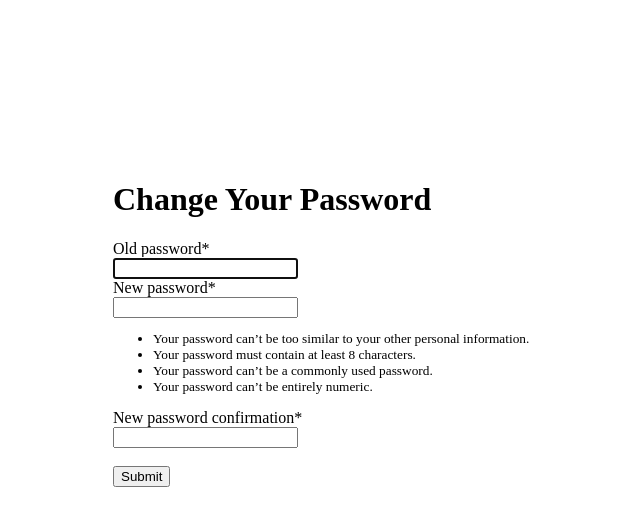
After one commit to venkathimavanth/Donation-cart, a Django app: page /userlogin/password/ in a window 1280 px wide. The commit adds this page. Shown: the top 526 px of the page, without its empty margins (255-895 px from the left). Run offline with Django 3.2, Linux system fonts and the light colour scheme; some libraries are stand-ins or nearby versions.

```diff
--- a/dbms/dbms/urls.py
+++ b/dbms/dbms/urls.py
@@ -16,12 +16,24 @@ Including another URLconf
 from django.contrib import admin
 from django.urls import path,include
 from django.contrib.auth import views as auth_views
+from django.contrib.auth.views import (PasswordResetView,PasswordResetDoneView,PasswordResetConfirmView,PasswordResetCompleteView)
 
 urlpatterns = [
     path('admin/', admin.site.urls),
     path('', include('login.urls')),
     path('userlogin/', include('userlogin.urls')),
     path('login/',auth_views.LoginView.as_view(template_name='userlogin/index.html'),name='login'),
-    path('logout/',auth_views.LogoutView.as_view(template_name='login/home.html'),name='logout')
+    path('logout/',auth_views.LogoutView.as_view(template_name='login/home.html'),name='logout'),
+    path(r'^reset-password/$', PasswordResetView.as_view(template_name='userlogin/password_reset_form.html',
+                                                        email_template_name="userlogin/reset_password_email.html",
+                                                        success_url="done/"), name="password_reset"),
+    path(r'^reset-password/done/$', PasswordResetDoneView.as_view(template_name='userlogin/password_reset_done.html'),
+        name="password_reset_done"),
+    path(r'^reset-password/confirm/(?P<uidb64>[0-9A-Za-z]+)-(?P<token>.+)/$',
+        PasswordResetConfirmView.as_view(template_name="userlogin/password_reset_confirm.html"),
+        name="password_reset_confirm"),
+    path(r'^reset-password/complete/$',
+        PasswordResetCompleteView.as_view(template_name="userlogin/password_reset_complete.html"),
+        name="password_reset_complete"),
 
 ]
--- /dev/null
+++ b/dbms/templates/userlogin/change_password.html
@@ -0,0 +1,19 @@
+<!DOCTYPE html>
+{% load crispy_forms_tags %}
+<head></head>
+<body>
+
+      <div class="w3-container w3-content" style="max-width:600px;margin-top:150px;margin-left: 350px;padding:10px; background-color:white; ">
+        <div class="w3-col m7">
+      <h1>Change Your Password</h1>
+      <div>
+          <form method="post">
+                {% csrf_token %}
+                {{ form|crispy }}<br>
+                <button type="submit">Submit</button>
+          </form>
+          <br>
+      </div>
+      </div>
+      </div>
+</body>
--- /dev/null
+++ b/dbms/templates/userlogin/password_reset_complete.html
@@ -0,0 +1,3 @@
+  <p>
+    Your password has been set. You may go ahead and <a href="{% url 'userlogin.change_password' %}">sign in</a> now.
+  </p>
--- a/dbms/templates/userlogin/profile.html
+++ b/dbms/templates/userlogin/profile.html
@@ -19,7 +19,8 @@
 
 
             <a href="{% url 'userlogin.edit_profile' %}">Edit Profile</a><br>
-            <a href="#">Change your password here !</a>
+            <a href="{% url 'userlogin.change_password' %}">Change your password here !</a>
+          <a href="{% url 'logout' %}">logout</a>
       </div>
 
 </body>
--- a/dbms/templates/userlogin/profile_edit.html
+++ b/dbms/templates/userlogin/profile_edit.html
@@ -19,7 +19,7 @@
                 {{ user_form|crispy}}
                 {{ profile_form|crispy }}
 
-              <a href="#">Change Password Here</a><br>
+              <a href="{% url 'userlogin.change_password' %}">Change Password Here</a><br>
                 <button type="submit">Submit</button>
           </form>
           <br>
--- a/dbms/userlogin/urls.py
+++ b/dbms/userlogin/urls.py
@@ -4,6 +4,7 @@ from . import views
 urlpatterns = [
     path('', views.index, name="userlogin.index"),
     path('signup/',views.signup,name="userlogin.signup"),
-    path('accounts/',views.login,name="userlogin.login"),
+
     path('profile/edit/', views.edit_profile, name='userlogin.edit_profile'),
+    path('password/', views.change_password, name='userlogin.change_password'),
 ]
--- a/dbms/userlogin/views.py
+++ b/dbms/userlogin/views.py
@@ -5,6 +5,7 @@ from django.contrib.auth import authenticate,login,logout
 from django.contrib import messages
 from userlogin.models import Profile
 from .forms import UserRegisterForm, EditProfileForm, UserProfileForm
+from django.contrib.auth import update_session_auth_hash
 from django.contrib.auth.forms import UserCreationForm, AuthenticationForm, UserChangeForm , PasswordChangeForm
 # Create your views here.
 def index(request):
@@ -50,6 +51,7 @@ def signup(request):
         print(form)
     else:
         form = UserRegisterForm()
+        print(form)
 
     return render(request, "userlogin\signup.html",{'form':form})
 
@@ -61,7 +63,7 @@ def edit_profile(request):
             user_form.save()
             profile_form.save()
             messages.success(request, ('Your profile was successfully updated!'))
-            return redirect('userlogin.login')
+            return redirect('login.login')
         else:
             messages.error(request, ('Please correct the error below.'))
     else:
@@ -72,3 +74,19 @@ def edit_profile(request):
         'user_form': user_form,
         'profile_form': profile_form
     })
+
+def change_password(request):
+    if request.method == 'POST':
+        form = PasswordChangeForm(request.user, request.POST)
+        if form.is_valid():
+            user = form.save()
+            update_session_auth_hash(request, user)  # Important!
+            messages.success(request, 'Your password was successfully updated!')
+            return redirect('login.view_profile')
+        else:
+            messages.error(request, 'Please correct the error below.')
+    else:
+        form = PasswordChangeForm(request.user)
+    return render(request, 'userlogin/change_password.html', {
+        'form': form
+    })
```
Also changed, not shown: dbms/dbms/settings.py (+9 -0 lines), dbms/templates/userlogin/password_reset_confirm.html (added, +16 -0 lines), dbms/templates/userlogin/password_reset_done.html (added, +9 -0 lines), dbms/templates/userlogin/password_reset_form.html (added, +9 -0 lines), dbms/templates/userlogin/reset_password_email.html (added, +12 -0 lines), dbms/templates/userlogin/signup.html (+18 -12 lines), dbms/userlogin/forms.py (+7 -0 lines), dbms/db.sqlite3, dbms/userlogin/migrations/0003_auto_20190412_0244.py (added).
